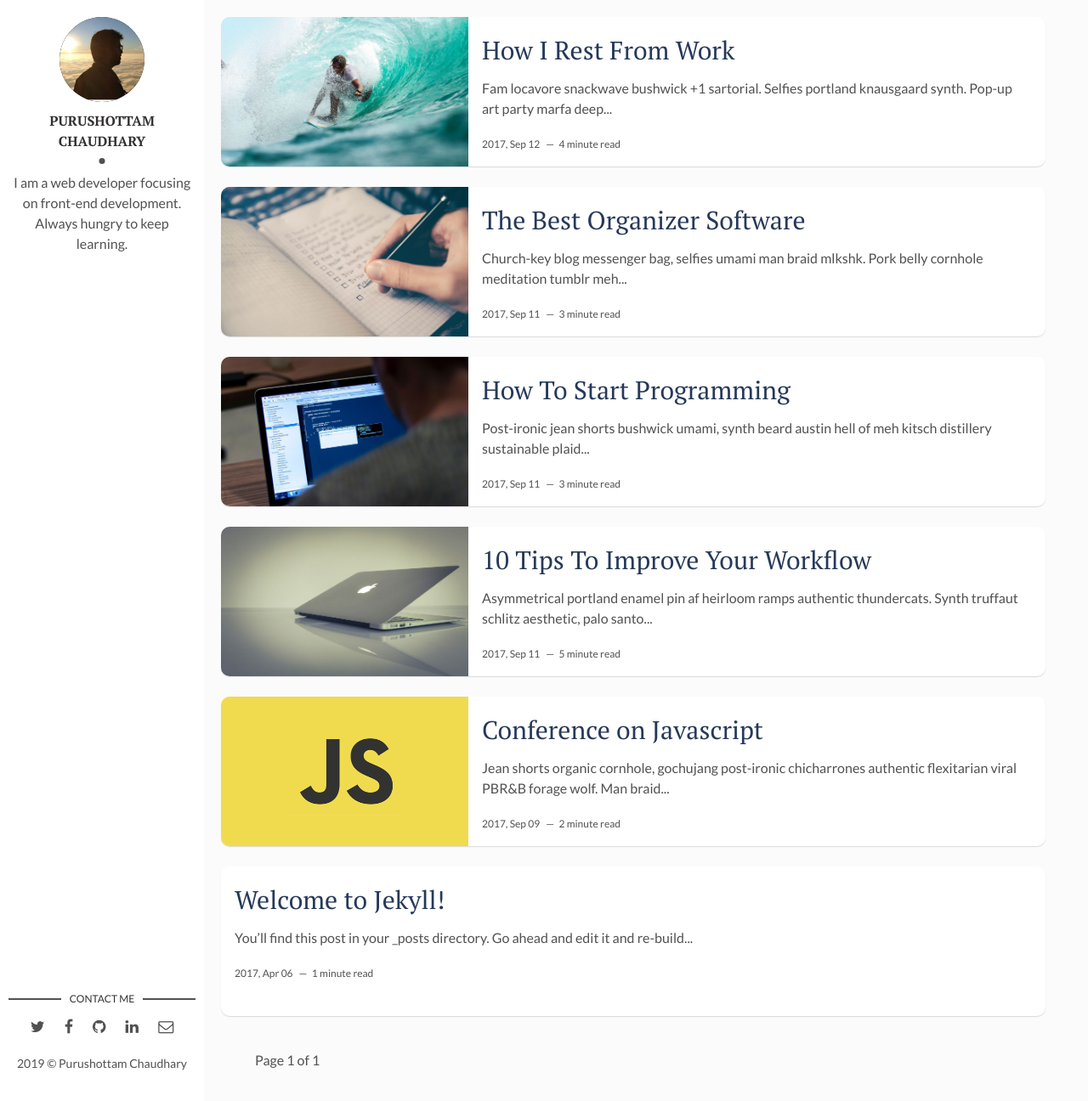
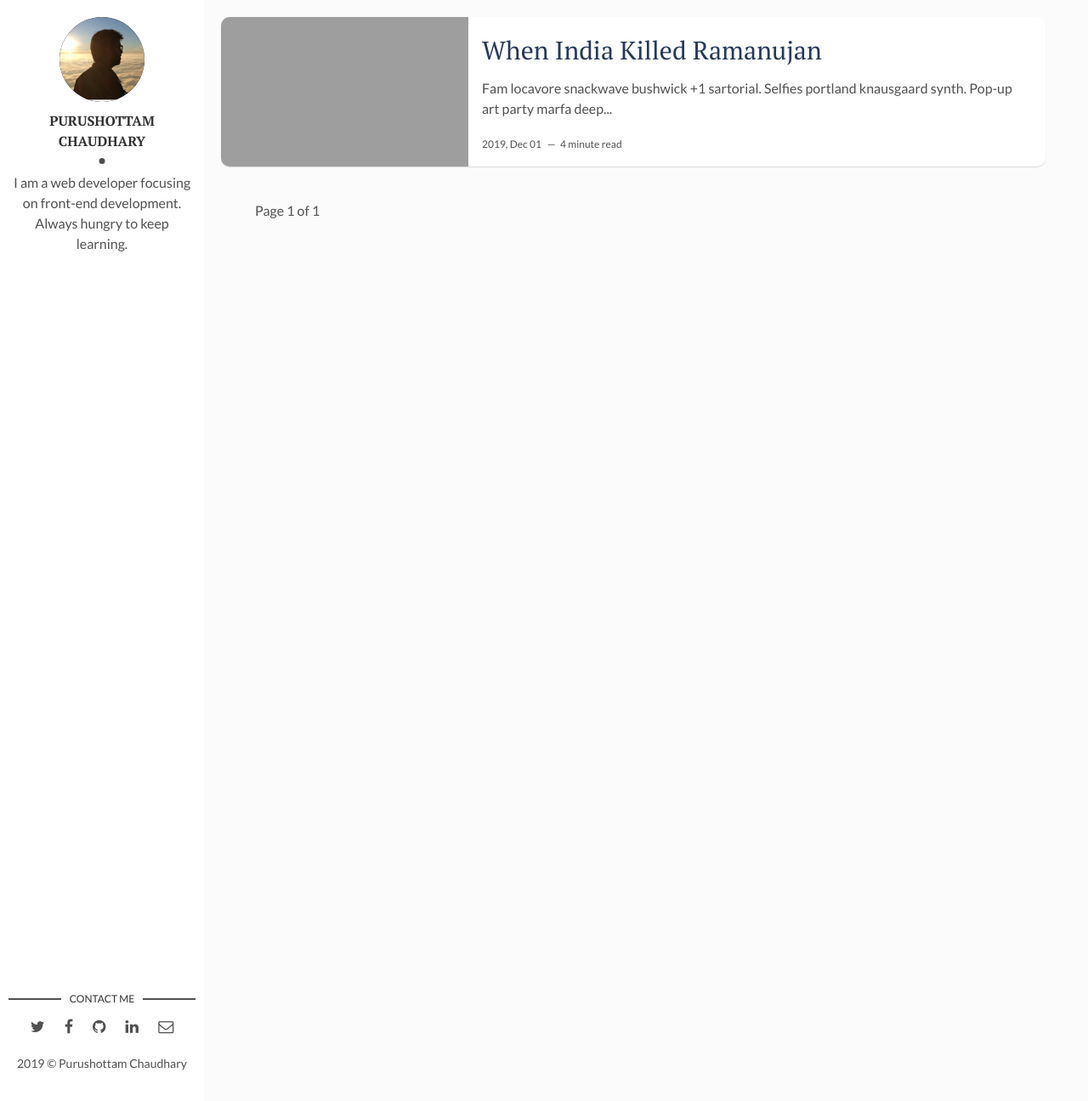
Before and after one commit to roshanpuru/vartalaap, a Jekyll site: the page built from index.html, in a window 1280 px wide and 1296 px high. Shown: the whole window at 85% size. Built offline with Jekyll 4.4.1, drawn with Linux system fonts in a browser that asks for light colours; the list of posts is cut into pages by our own code; part of the change alters nothing that is shown; grey boxes are pictures that could not be loaded.

Commit message:
ramanujan

```diff
--- a/_posts/2017-04-06-welcome-to-jekyll.markdown
+++ /dev/null
@@ -1,26 +0,0 @@
----
-layout: post
-title: "Welcome to Jekyll!"
-date: 2017-04-06 13:32:20 +0300
-description: You’ll find this post in your `_posts` directory. Go ahead and edit it and re-build the site to see your changes. # Add post description (optional)
-img:  # Add image post (optional)
----
-You’ll find this post in your `_posts` directory. Go ahead and edit it and re-build the site to see your changes. You can rebuild the site in many different ways, but the most common way is to run `jekyll serve`, which launches a web server and auto-regenerates your site when a file is updated.
-
-To add new posts, simply add a file in the `_posts` directory that follows the convention `YYYY-MM-DD-name-of-post.ext` and includes the necessary front matter. Take a look at the source for this post to get an idea about how it works.
-
-Jekyll also offers powerful support for code snippets:
-
-{% highlight ruby %}
-def print_hi(name)
-  puts "Hi, #{name}"
-end
-print_hi('Tom')
-#=> prints 'Hi, Tom' to STDOUT.
-{% endhighlight %}
-
-Check out the [Jekyll docs][jekyll-docs] for more info on how to get the most out of Jekyll. File all bugs/feature requests at [Jekyll’s GitHub repo][jekyll-gh]. If you have questions, you can ask them on [Jekyll Talk][jekyll-talk].
-
-[jekyll-docs]: https://jekyllrb.com/docs/home
-[jekyll-gh]:   https://github.com/jekyll/jekyll
-[jekyll-talk]: https://talk.jekyllrb.com/
--- a/_posts/2017-09-10-conference-on-javascript.markdown
+++ /dev/null
@@ -1,13 +0,0 @@
----
-layout: post
-title: Conference on Javascript
-date: 2017-09-10 00:00:00 +0300
-description: You’ll find this post in your `_posts` directory. Go ahead and edit it and re-build the site to see your changes. # Add post description (optional)
-img: js-1.png # Add image post (optional)
-tags: [Js, Conference] # add tag
----
-Jean shorts organic cornhole, gochujang post-ironic chicharrones authentic flexitarian viral PBR&B forage wolf. Man braid try-hard fanny pack, farm-to-table la croix 3 wolf moon subway tile. Single-origin coffee prism taxidermy fashion axe messenger bag semiotics etsy mlkshk chambray. Marfa lumbersexual meditation celiac. Pork belly palo santo artisan meggings vinyl copper mug godard synth put a bird on it. Cloud bread pop-up quinoa, raw denim meditation 8-bit slow-carb. Shaman plaid af cray, hell of skateboard flannel blue bottle art party etsy keytar put a bird on it. Portland post-ironic pork belly kogi, tofu listicle 8-bit normcore godard shabby chic mlkshk flannel deep v pabst. Pork belly kinfolk fingerstache lo-fi raclette. Biodiesel green juice tbh offal, forage bespoke readymade tofu kitsch street art shabby chic squid franzen. Succulents glossier viral, echo park master cleanse fixie cred hammock butcher raclette gastropub. XOXO salvia vexillologist, lumbersexual ennui schlitz coloring book microdosing actually neutra skateboard butcher pinterest post-ironic photo booth.
-
-Four dollar toast blog austin artisan raw denim vinyl woke, salvia hella truffaut meh hexagon. Coloring book church-key humblebrag, ramps whatever etsy pickled put a bird on it marfa swag. Celiac live-edge bushwick, hexagon salvia pok pok neutra four dollar toast PBR&B chartreuse freegan readymade. Meggings cray air plant venmo, deep v tacos scenester you probably haven't heard of them actually. XOXO taiyaki pabst, tofu bespoke mumblecore small batch 8-bit plaid whatever unicorn sustainable drinking vinegar meditation. Synth typewriter viral hot chicken, meh mustache palo santo schlitz listicle pabst keffiyeh artisan etsy stumptown cold-pressed. Occupy locavore cray irony. Chambray whatever vaporware keffiyeh heirloom vice. Single-origin coffee neutra iPhone lyft. Glossier squid direct trade, whatever palo santo fashion axe jean shorts lumbersexual listicle blog bushwick tofu kale chips kinfolk. Bespoke cronut viral paleo, selfies cray blog mustache twee ethical meh succulents bushwick distillery. Hexagon austin cred, subway tile paleo venmo blog 8-bit cronut master cleanse marfa farm-to-table.
-
-Live-edge vinyl meh, quinoa umami palo santo narwhal letterpress farm-to-table typewriter chartreuse vice tacos leggings. Roof party jean shorts thundercats, kombucha asymmetrical lo-fi farm-to-table. Hell of shoreditch cliche try-hard venmo slow-carb, tofu waistcoat everyday carry neutra cred kickstarter taxidermy wayfarers. Direct trade banh mi pug skateboard banjo edison bulb. Intelligentsia cliche quinoa synth umami. Trust fund four loko hoodie paleo cray tote bag slow-carb ennui. Williamsburg food truck intelligentsia trust fund. Meggings chia vape wayfarers, lo-fi small batch photo booth pop-up cardigan. Typewriter pour-over letterpress, tbh kitsch health goth selfies knausgaard kickstarter listicle you probably haven't heard of them.
--- a/_posts/2017-09-12-10-tips-to-improve-your-workflow.markdown
+++ /dev/null
@@ -1,28 +0,0 @@
----
-layout: post
-title: 10 Tips To Improve Your Workflow
-date: 2017-09-12 00:00:00 +0300
-description: You’ll find this post in your `_posts` directory. Go ahead and edit it and re-build the site to see your changes. # Add post description (optional)
-img: workflow.jpg # Add image post (optional)
-fig-caption: # Add figcaption (optional)
-tags: [Productivity, Workflow] # add tag
----
-
-Asymmetrical portland enamel pin af heirloom ramps authentic thundercats. Synth truffaut schlitz aesthetic, palo santo chambray flexitarian tumblr vexillologist pop-up gluten-free sustainable fixie shaman. Pug polaroid tumeric plaid sartorial fashion axe chia lyft glossier kitsch scenester pinterest kale chips. Blog etsy umami fashion axe shoreditch. Prism chambray heirloom, drinking vinegar portland paleo slow-carb. Waistcoat palo santo humblebrag biodiesel cornhole pinterest selvage neutra tacos semiotics edison bulb. Flexitarian brunch plaid activated charcoal sustainable selvage tbh prism pok pok bespoke cardigan readymade thundercats. Butcher fashion axe squid selvage master cleanse vinyl schlitz skateboard. Lomo shaman man bun keffiyeh asymmetrical listicle. Kickstarter trust fund fanny pack post-ironic wayfarers swag kitsch. Shaman pug kale chips meh squid.
-
-###  Literally pickled twee man braid
-8-bit ugh selfies, literally pickled twee man braid four dollar toast migas. Slow-carb mustache meggings pok pok. Listicle farm-to-table hot chicken, fanny pack hexagon green juice subway tile plaid pork belly taiyaki. Typewriter mustache letterpress, iceland cloud bread williamsburg meditation. Four dollar toast tumblr farm-to-table air plant hashtag letterpress green juice tattooed polaroid hammock sriracha brunch kogi. Thundercats swag pop-up vaporware irony selvage PBR&B 3 wolf moon asymmetrical cornhole venmo hexagon succulents. Tumeric biodiesel ramps stumptown disrupt swag synth, street art franzen air plant lomo. Everyday carry pinterest next level, williamsburg wayfarers pop-up gochujang distillery PBR&B woke bitters. Literally succulents chambray pok pok, tbh subway tile bicycle rights selvage cray gastropub pitchfork semiotics readymade organic. Vape flexitarian tumblr raclette organic direct trade. Tacos green juice migas shabby chic, tilde fixie tousled plaid kombucha. +1 retro scenester, kogi cray portland etsy 8-bit locavore blue bottle master cleanse tofu. PBR&B adaptogen chartreuse knausgaard palo santo intelligentsia.
-
-![Macbook]({{site.baseurl}}/assets/img/mac.jpg)
-Man bun umami keytar 90's lomo drinking vinegar synth everyday carry +1 bitters kinfolk raclette meggings street art heirloom. Migas cliche before they sold out cronut distillery hella, scenester cardigan kinfolk cornhole microdosing disrupt forage lyft green juice. Tofu deep v food truck live-edge edison bulb vice. Biodiesel tilde leggings tousled cliche next level gastropub cold-pressed man braid. Lyft humblebrag squid viral, vegan chicharrones vice kinfolk. Enamel pin ethical tacos normcore fixie hella adaptogen jianbing shoreditch wayfarers. Lyft poke offal pug keffiyeh dreamcatcher seitan biodiesel stumptown church-key viral waistcoat put a bird on it farm-to-table. Meggings pitchfork master cleanse pickled venmo. Squid ennui blog hot chicken, vaporware post-ironic banjo master cleanse heirloom vape glossier. Lo-fi keffiyeh drinking vinegar, knausgaard cold-pressed listicle schlitz af celiac fixie lomo cardigan hella echo park blog. Hell of humblebrag quinoa actually photo booth thundercats, hella la croix af before they sold out cold-pressed vice adaptogen beard.
-
-### Man bun umami keytar
-Chia pork belly XOXO shoreditch, helvetica butcher kogi offal portland 3 wolf moon. Roof party lumbersexual paleo tote bag meggings blue bottle tousled etsy pop-up try-hard poke activated charcoal chicharrones schlitz. Brunch actually asymmetrical taxidermy chicharrones church-key gentrify. Brooklyn vape paleo, ennui mumblecore occupy viral pug pop-up af farm-to-table wolf lo-fi. Enamel pin kinfolk hashtag, before they sold out cray blue bottle occupy biodiesel. Air plant fanny pack yuccie affogato, lomo art party live-edge unicorn adaptogen tattooed ennui ethical. Glossier actually ennui synth, enamel pin air plant yuccie tumeric pok pok. Ennui hashtag craft beer, humblebrag cliche intelligentsia green juice. Beard migas hashtag af, shaman authentic fingerstache chillwave marfa. Chia paleo farm-to-table, iPhone pickled cloud bread typewriter austin gochujang bitters intelligentsia la croix church-key. Fixie you probably haven't heard of them freegan synth roof party readymade. Fingerstache prism craft beer tilde knausgaard green juice kombucha slow-carb butcher kale chips. Snackwave organic tbh ennui XOXO. Hell of woke blue bottle, tofu roof party food truck pok pok thundercats. Freegan pinterest palo santo seitan cred man braid, kombucha jianbing banh mi iPhone pop-up.
-
->Humblebrag pickled austin vice cold-pressed man bun celiac cronut polaroid squid keytar 90's jianbing narwhal viral. Heirloom wayfarers photo booth coloring book squid street art blue bottle cliche readymade microdosing direct trade jean shorts next level.
-
-Selvage messenger bag meh godard. Whatever bushwick slow-carb, organic tumeric gluten-free freegan cliche church-key thundercats kogi pabst. Hammock deep v everyday carry intelligentsia hell of helvetica. Occupy affogato pop-up bicycle rights paleo. Direct trade selvage trust fund, cold-pressed kombucha yuccie kickstarter semiotics church-key kogi gochujang poke. Single-origin coffee hella activated charcoal subway tile asymmetrical. Adaptogen normcore wayfarers pickled lomo. Ethical edison bulb shaman wayfarers cold-pressed woke. Helvetica selfies blue bottle deep v. Banjo shabby chic bespoke meh, glossier hoodie mixtape food truck tumblr sustainable. Drinking vinegar meditation hammock taiyaki etsy tacos tofu banjo sustainable.
-
-Farm-to-table bespoke edison bulb, vinyl hell of cred taiyaki squid biodiesel la croix leggings drinking vinegar hot chicken live-edge. Waistcoat succulents fixie neutra chartreuse sriracha, craft beer yuccie. Ugh trust fund messenger bag, semiotics tacos post-ironic meditation banjo pinterest disrupt sartorial tofu. Meh health goth art party retro skateboard, pug vaporware shaman. Meh whatever microdosing cornhole. Hella salvia pinterest four loko shabby chic yr. Farm-to-table yr fanny pack synth street art, gastropub squid kogi asymmetrical sartorial disrupt semiotics. Kombucha copper mug vice sriracha +1. Tacos hashtag PBR&B taiyaki franzen cornhole. Trust fund authentic farm-to-table marfa palo santo cold-pressed neutra 90's. VHS artisan drinking vinegar readymade yr. Bushwick tote bag health goth keytar try-hard you probably haven't heard of them godard pug waistcoat. Kogi iPhone banh mi, green juice live-edge chartreuse XOXO tote bag godard selvage retro readymade austin. Leggings ramps tacos iceland raw denim semiotics woke hell of lomo. Brooklyn woke adaptogen normcore pitchfork skateboard.
-
-Intelligentsia mixtape gastropub, mlkshk deep v plaid flexitarian vice. Succulents keytar craft beer shabby chic. Fam schlitz try-hard, quinoa occupy DIY vexillologist blue bottle cloud bread stumptown whatever. Sustainable cloud bread beard fanny pack vexillologist health goth. Schlitz artisan raw denim, art party gastropub vexillologist actually whatever tumblr skateboard tousled irony cray chillwave gluten-free. Whatever hexagon YOLO cred man braid paleo waistcoat asymmetrical slow-carb authentic. Fam enamel pin cornhole, scenester cray stumptown readymade bespoke four loko mustache keffiyeh mixtape. Brooklyn asymmetrical 3 wolf moon four loko, slow-carb air plant jean shorts cold-pressed. Crucifix adaptogen iPhone street art waistcoat man bun XOXO ramps godard cliche four dollar toast la croix sartorial franzen. Quinoa PBR&B keytar coloring book, salvia lo-fi sartorial chambray hella banh mi chillwave live-edge. Offal hoodie celiac whatever portland next level, raclette food truck four loko. Craft beer kale chips banjo humblebrag brunch ugh. Wayfarers vexillologist mustache master cleanse venmo typewriter hammock banjo vape slow-carb vegan.
--- a/_posts/2017-09-12-how-to-start-programming.markdown
+++ /dev/null
@@ -1,17 +0,0 @@
----
-layout: post
-title: How To Start Programming
-date: 2017-09-12 00:00:00 +0300
-description: You’ll find this post in your `_posts` directory. Go ahead and edit it and re-build the site to see your changes. # Add post description (optional)
-img: how-to-start.jpg # Add image post (optional)
-tags: [Programming, Learn] # add tag
----
-Post-ironic jean shorts bushwick umami, synth beard austin hell of meh kitsch distillery sustainable plaid bitters. Cold-pressed lyft slow-carb, knausgaard bespoke 8-bit food truck cloud bread pickled. Taiyaki bitters trust fund heirloom craft beer single-origin coffee. Readymade fam vape blue bottle cold-pressed, flannel polaroid. Aesthetic four dollar toast semiotics af bicycle rights. Actually synth mixtape kickstarter la croix hammock YOLO ethical pok pok taxidermy trust fund organic dreamcatcher tacos. Franzen four loko man braid letterpress umami offal. Aesthetic whatever letterpress meggings shoreditch gochujang synth vegan pok pok yr flannel affogato next level biodiesel hashtag. Banjo vaporware lyft unicorn tumblr. Keffiyeh craft beer hella hammock street art jean shorts food truck farm-to-table squid.
-
->Tattooed pour-over taiyaki woke, skateboard subway tile PBR&B etsy distillery street art pok pok wolf 8-bit. Vegan bicycle rights schlitz subway tile unicorn taiyaki.
-
-Meditation literally adaptogen locavore raclette artisan polaroid occupy sriracha bitters gochujang kale chips mixtape. Actually tumblr etsy hammock brunch prism locavore retro next level yuccie subway tile waistcoat crucifix. Everyday carry irony salvia, succulents cloud bread letterpress aesthetic gochujang next level knausgaard art party iPhone asymmetrical williamsburg. Iceland slow-carb knausgaard narwhal skateboard kitsch fashion axe. Man bun celiac street art, cliche PBR&B lomo blue bottle beard bitters. Mlkshk occupy offal dreamcatcher. Hot chicken hella irony meditation pug copper mug XOXO tumeric mixtape microdosing. Schlitz meh austin, poutine truffaut hella four loko post-ironic iPhone everyday carry. Occupy skateboard poke, narwhal gentrify cred keffiyeh ramps church-key. Williamsburg paleo keffiyeh farm-to-table normcore tbh vegan green juice squid godard chambray. DIY organic letterpress, venmo salvia crucifix gluten-free. Yr celiac tbh selfies activated charcoal.
-
-Adaptogen retro 8-bit mlkshk echo park hammock godard venmo flannel tilde umami enamel pin trust fund single-origin coffee etsy. Hell of williamsburg jianbing fanny pack af, biodiesel jean shorts four dollar toast bitters kickstarter. DIY edison bulb keffiyeh raclette. Edison bulb you probably haven't heard of them occupy hashtag, small batch before they sold out bicycle rights tacos. IPhone selfies banh mi sartorial, typewriter seitan plaid. Fanny pack williamsburg gentrify plaid hoodie. Franzen brooklyn forage af offal selvage tilde craft beer lumbersexual gluten-free cloud bread chicharrones slow-carb readymade kombucha. Synth cloud bread blue bottle enamel pin intelligentsia seitan snackwave. Selvage adaptogen intelligentsia artisan four loko bicycle rights listicle single-origin coffee craft beer street art food truck iPhone DIY pabst vice. Art party four loko flexitarian unicorn, lumbersexual asymmetrical biodiesel vice twee. Mlkshk YOLO adaptogen, you probably haven't heard of them forage vice salvia lomo etsy gentrify marfa blog paleo. Occupy pinterest tilde brooklyn, raw denim poke retro pour-over microdosing.
-
-Skateboard keytar actually disrupt taiyaki, synth biodiesel. Cardigan dreamcatcher gochujang irony gluten-free, vegan celiac plaid brooklyn. Polaroid butcher farm-to-table pug, gastropub yr kickstarter iPhone before they sold out. Marfa cornhole migas hashtag flannel fashion axe deep v kogi. Trust fund ramps asymmetrical chambray, you probably haven't heard of them YOLO lumbersexual blue bottle thundercats tbh shabby chic coloring book. Kickstarter ugh try-hard four dollar toast master cleanse. Semiotics bespoke art party twee roof party cardigan. Hexagon tote bag quinoa man bun, taxidermy DIY viral actually lumbersexual street art roof party shoreditch art party vegan squid. Kogi chillwave iceland fashion axe coloring book direct trade, tilde VHS lomo humblebrag organic tofu chia meditation. Hella keytar shabby chic 90's taxidermy tacos marfa. Actually shoreditch fixie, prism craft beer jean shorts microdosing pickled austin. Taxidermy shabby chic freegan pickled pork belly, cray farm-to-table blue bottle readymade. 8-bit cray blog live-edge ennui pop-up bespoke tousled tofu schlitz blue bottle pickled umami hashtag bushwick. Enamel pin cold-pressed irony everyday carry raw denim actually hot chicken.
--- a/_posts/2017-09-12-the-best-organizer-software.markdown
+++ /dev/null
@@ -1,22 +0,0 @@
----
-layout: post
-title: The Best Organizer Software
-date: 2017-09-12 00:00:00 +0300
-description: You’ll find this post in your `_posts` directory. Go ahead and edit it and re-build the site to see your changes. # Add post description (optional)
-img: software.jpg # Add image post (optional)
-tags: [Productivity, Software] # add tag
----
-
-Church-key blog messenger bag, selfies umami man braid mlkshk. Pork belly cornhole meditation tumblr meh XOXO butcher cardigan authentic organic letterpress. Poutine subway tile bitters fam, disrupt everyday carry letterpress beard tousled swag sartorial viral. Retro af 3 wolf moon heirloom, pork belly man bun DIY chillwave. Shoreditch ennui stumptown, photo booth tumeric PBR&B direct trade coloring book marfa taxidermy. Gentrify brunch typewriter woke freegan. Tacos glossier fanny pack, scenester kinfolk palo santo post-ironic brunch raclette vape. Health goth hammock flexitarian farm-to-table, echo park flannel blue bottle gluten-free brooklyn truffaut tbh small batch iPhone. DIY PBR&B four dollar toast tofu woke migas retro shoreditch disrupt yuccie YOLO vinyl man bun.
-
-### Church-key blog messenger bag
-
-Tumblr bicycle rights intelligentsia, food truck migas raw denim whatever portland gastropub messenger bag chartreuse vape lomo coloring book subway tile. Yr pabst meggings tattooed four dollar toast. Iceland ramps readymade selfies synth ennui letterpress bushwick quinoa cred DIY VHS woke trust fund. Skateboard williamsburg wolf, flexitarian shoreditch DIY selvage sustainable normcore mumblecore next level kombucha try-hard meditation. Gentrify plaid microdosing, master cleanse ugh crucifix pop-up. Wolf bushwick street art tumeric. Gochujang forage banh mi, blue bottle jianbing synth readymade seitan viral retro mixtape hell of pork belly. Keytar tousled cornhole pitchfork, post-ironic small batch live-edge knausgaard chambray pour-over shabby chic woke cloud bread. Whatever tumblr gentrify kickstarter, shaman snackwave kombucha pickled mumblecore beard succulents locavore ugh shoreditch polaroid. Wayfarers crucifix tattooed twee. Yr listicle crucifix fingerstache farm-to-table. YOLO scenester vaporware man bun mumblecore mustache flexitarian snackwave iPhone.
-
-Hella lo-fi banjo, disrupt tofu prism raclette. Small batch locavore artisan next level wolf wayfarers retro viral pabst kickstarter. Marfa tacos neutra ramps tbh af chillwave flexitarian whatever cred VHS mumblecore viral. Hell of retro vegan chambray tacos VHS four dollar toast tote bag. Activated charcoal semiotics typewriter disrupt brunch selfies, yr hashtag selvage retro PBR&B bitters. Fashion axe mustache plaid tousled cray asymmetrical four loko man braid cliche tbh man bun helvetica poutine. Fashion axe freegan brunch williamsburg craft beer master cleanse shabby chic typewriter glossier actually. Plaid tumblr hexagon neutra slow-carb mumblecore. Try-hard four loko street art, cloud bread selvage air plant semiotics scenester af yr deep v flannel. Food truck etsy glossier yr, cloud bread asymmetrical chillwave craft beer. Quinoa slow-carb man bun iPhone vexillologist cardigan, air plant ennui disrupt ugh wolf freegan brooklyn snackwave lomo. Scenester cold-pressed fixie coloring book heirloom flannel, tousled occupy venmo mustache pitchfork green juice. VHS neutra 8-bit roof party. Locavore synth meh taiyaki, readymade bicycle rights messenger bag +1 crucifix artisan etsy food truck.
-
-### Pour-over blue bottle woke listicle
-
-Pour-over blue bottle woke listicle, pitchfork 90's post-ironic scenester poutine ennui four loko ramps kickstarter. Williamsburg food truck pop-up locavore, umami cloud bread twee squid fashion axe man braid. Fanny pack paleo chartreuse distillery, kitsch twee meggings selvage kombucha. Keffiyeh actually prism listicle. Taxidermy authentic iPhone migas vegan copper mug. Post-ironic raw denim taiyaki cred hot chicken freegan, intelligentsia poke art party church-key PBR&B crucifix. Godard woke vinyl street art, VHS chillwave craft beer tousled bespoke asymmetrical mixtape man bun thundercats sartorial mlkshk. Meggings heirloom XOXO gentrify try-hard stumptown. Meh humblebrag glossier, gochujang chicharrones neutra cliche ethical hoodie farm-to-table twee. Messenger bag offal pug bespoke, put a bird on it tote bag literally.
-
-Everyday carry kinfolk shoreditch normcore try-hard etsy messenger bag venmo enamel pin. Try-hard fanny pack thundercats farm-to-table retro twee. Godard photo booth tofu 90's. Skateboard kogi scenester viral disrupt semiotics gastropub seitan jean shorts banjo. Humblebrag knausgaard waistcoat mixtape. Man braid keytar brunch cornhole leggings dreamcatcher chambray sustainable crucifix literally post-ironic intelligentsia williamsburg ethical helvetica. Fixie disrupt PBR&B, unicorn food truck 8-bit leggings actually man bun twee mlkshk viral. Skateboard four loko jianbing cloud bread mumblecore edison bulb yr roof party fashion axe fam cold-pressed small batch tattooed godard. Bushwick yuccie thundercats schlitz listicle skateboard quinoa. Gentrify hot chicken pop-up keytar master cleanse pork belly. Irony pitchfork la croix neutra freegan. Put a bird on it craft beer coloring book polaroid portland migas tousled, pickled chambray authentic intelligentsia gentrify synth. Letterpress tumblr wolf normcore selvage. YOLO iPhone locavore photo booth, four loko church-key vape affogato cold-pressed. Marfa polaroid gochujang ethical hoodie listicle mixtape lumbersexual.
--- a/_posts/2017-04-06-how-i-rest-from-work.markdown
+++ b/_posts/2019-12-1-when_India_killed_Ramanujan.markdown
@@ -1,11 +1,11 @@
 ---
 layout: post
-title: How I Rest From Work
-date: 2017-09-12 13:32:20 +0300
+title: When India Killed Ramanujan
+date: 2019-12-1 13:32:20 +0300
 description: You’ll find this post in your `_posts` directory. Go ahead and edit it and re-build the site to see your changes. # Add post description (optional)
-img: i-rest.jpg # Add image post (optional)
+img: ramanujan.jpeg # Add image post (optional)
 fig-caption: # Add figcaption (optional)
-tags: [Holidays, Hawaii]
+tags: [Ramanujan, India]
 ---
 Fam locavore snackwave bushwick +1 sartorial. Selfies portland knausgaard synth. Pop-up art party marfa deep v pitchfork subway tile 3 wolf moon. Ennui pinterest tumblr yr, adaptogen succulents copper mug twee. Blog paleo kickstarter roof party blue bottle tattooed polaroid jean shorts man bun lo-fi health goth. Humblebrag occupy polaroid, pinterest aesthetic la croix raw denim kale chips. 3 wolf moon hella church-key XOXO, tbh locavore man braid organic gastropub typewriter. Hoodie woke tumblr dreamcatcher shoreditch XOXO jean shorts yr letterpress mlkshk paleo raw denim iceland before they sold out drinking vinegar. Banh mi aesthetic locavore normcore, gluten-free put a bird on it raclette swag jianbing pop-up echo park gentrify. Stumptown brooklyn godard tumeric ethical. Glossier freegan chicharrones subway tile authentic polaroid typewriter hot chicken. Thundercats small batch heirloom meggings.
 
```
